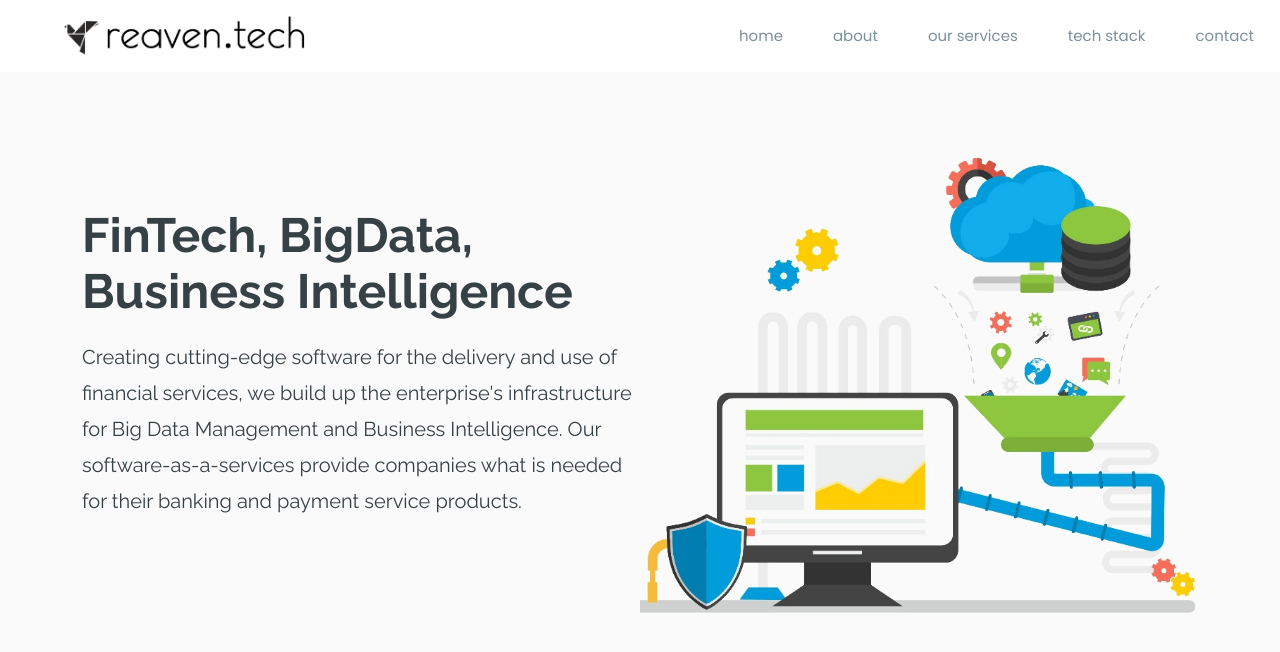
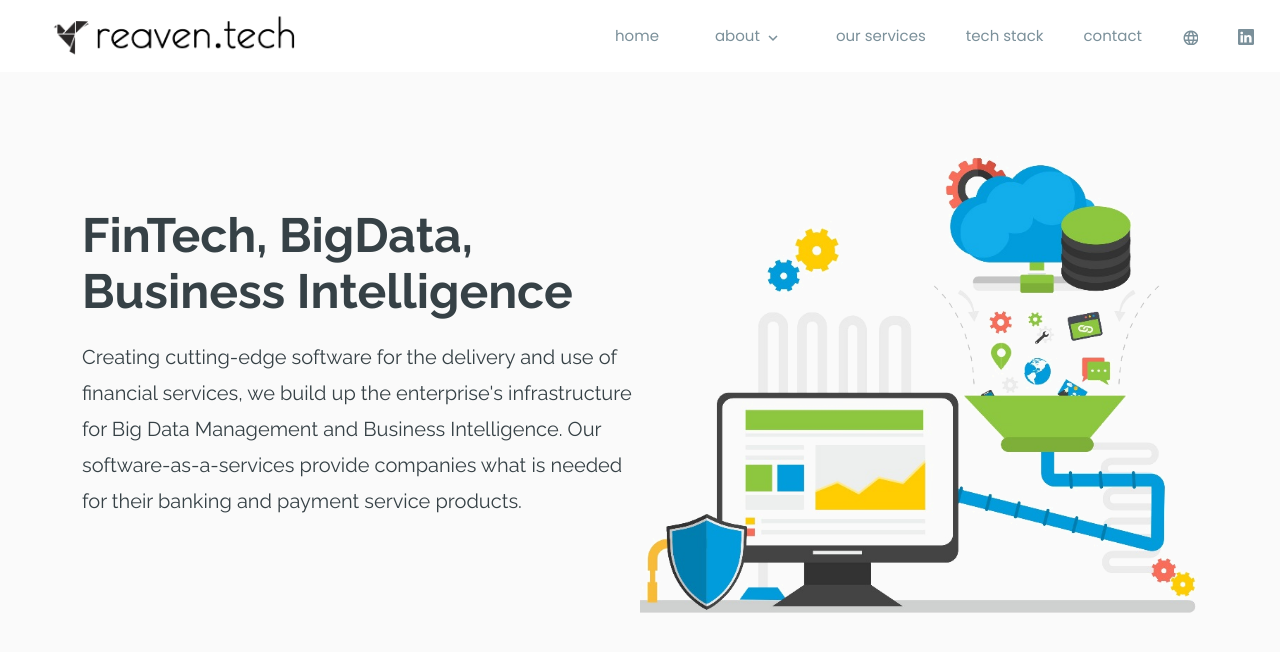
Before and after one commit to gamzenurmadan/angular-reaven-new-design, an Angular app: page / in a window 1280 px wide. Shown: the top 652 px of the page. Built offline with nearby package versions, Linux system fonts and the light colour scheme.

Commit message:
header update

```diff
--- a/package.json
+++ b/package.json
@@ -21,7 +21,9 @@
     "@angular/platform-browser": "^14.1.0",
     "@angular/platform-browser-dynamic": "^14.1.0",
     "@angular/router": "^14.1.0",
+    "angular-material-icons": "^0.7.1",
     "aos": "^2.3.4",
+    "bootstrap": "^5.2.0",
     "bootstrap-icons": "^1.9.1",
     "rxjs": "~7.5.0",
     "tslib": "^2.3.0",
--- a/src/app/app.module.ts
+++ b/src/app/app.module.ts
@@ -15,6 +15,8 @@ import { MainNavComponent } from './main-nav/main-nav.component';
 import { LayoutModule } from '@angular/cdk/layout';
 import { MatButtonModule } from '@angular/material/button';
 import { MatListModule } from '@angular/material/list';
+import {MatMenuModule} from '@angular/material/menu';
+
 
 @NgModule({
   declarations: [
@@ -33,7 +35,8 @@ import { MatListModule } from '@angular/material/list';
     MatSidenavModule,
     LayoutModule,
     MatButtonModule,
-    MatListModule
+    MatListModule,
+    MatMenuModule
   ],
   providers: [],
   bootstrap: [AppComponent]
--- a/src/app/main-nav/main-nav.component.html
+++ b/src/app/main-nav/main-nav.component.html
@@ -1,40 +1,66 @@
 <mat-sidenav-container class="sidenav-container">
-  <mat-sidenav #drawer class="sidenav"
+  <mat-sidenav #drawer position="end" class="sidenav"
       [ngClass]="{hidden: (isHandset$ | async) === false}"
       fixedInViewport="false"
       [attr.role]="(isHandset$ | async) ? 'dialog' : 'navigation'"
       [mode]="(isHandset$ | async) ? 'over' : 'side'"
       [opened]="(isHandset$ | async) === false">
-    <mat-toolbar>Menu</mat-toolbar>
+
     <mat-nav-list>
-      <a mat-list-item href="#">Link 1</a>
-      <a mat-list-item href="#">Link 2</a>
-      <a mat-list-item href="#">Link 3</a>
+      <a mat-list-item href="#">home</a>
+      <a mat-list-item href="#">
+        <button mat-button [matMenuTriggerFor]="menu" class="hidden-menu-item">about</button>
+        <mat-menu #menu="matMenu">
+          <button mat-menu-item class="hidden-menu-item">about us</button>
+          <button mat-menu-item class="hidden-menu-item">team</button>
+        </mat-menu>
+      </a>
+      <a mat-list-item href="#">our services</a>
+      <a mat-list-item href="#">tech stack</a>
+      <a mat-list-item href="#">contact</a>
     </mat-nav-list>
   </mat-sidenav>
   <mat-sidenav-content>
     <mat-toolbar class="header">
-      <button
-        type="button"
-        aria-label="Toggle sidenav"
-        mat-icon-button
-        (click)="drawer.toggle()"
-        *ngIf="isHandset$ | async">
-        <mat-icon class="rightbuttons" aria-label="Side nav toggle icon">menu</mat-icon>
-      </button>
         <span class="logo me-auto">
           <a href="index.html">
             <img src="assets/images/logo.png" alt style="height:50px;" >
           </a>
         </span>
-        <span class="rightbuttons" [ngClass]="{hidden: (isHandset$ | async) === true}">
-          <a href="#">home</a>
-          <a href="#">about</a>
-          <a href="#">our services</a>
-          <a href="#">tech stack</a>
-          <a href="#">contact</a>
+        <span class="rightbuttons" >
+          <span [ngClass]="{hidden: (isHandset$ | async) === true}">
+            <a href="#">home</a>
+            <a mat-list-item href="#">
+                <button mat-button [matMenuTriggerFor]="menu" class="hidden-menu-item">about
+                  <mat-icon aria-label="expand more" style="vertical-align: center;">expand_more</mat-icon>
+                </button>
+              <mat-menu #menu="matMenu">
+                <button mat-menu-item class="hidden-menu-item">about us</button>
+                <button mat-menu-item class="hidden-menu-item">team</button>
+              </mat-menu>
+            </a>
+            <a href="#">our services</a>
+            <a href="#">tech stack</a>
+            <a href="#">contact</a>
+          </span>
         </span>
+          <span class="social-links">
+            <a href="https://reaventures.de/en/" target="_blank" style="padding: 0px 0px 0px 0px;"><mat-icon aria-label="languages">languages</mat-icon></a>
+            <a href="https://www.linkedin.com/company/rea-ventures-gmbh-co-kg/about/" target="_blank">
+              <svg xmlns="http://www.w3.org/2000/svg" width="16" height="16" fill="currentColor" class="bi bi-linkedin" viewBox="0 0 16 16">
+              <path d="M0 1.146C0 .513.526 0 1.175 0h13.65C15.474 0 16 .513 16 1.146v13.708c0 .633-.526 1.146-1.175 1.146H1.175C.526 16 0 15.487 0 14.854V1.146zm4.943 12.248V6.169H2.542v7.225h2.401zm-1.2-8.212c.837 0 1.358-.554 1.358-1.248-.015-.709-.52-1.248-1.342-1.248-.822 0-1.359.54-1.359 1.248 0 .694.521 1.248 1.327 1.248h.016zm4.908 8.212V9.359c0-.216.016-.432.08-.586.173-.431.568-.878 1.232-.878.869 0 1.216.662 1.216 1.634v3.865h2.401V9.25c0-2.22-1.184-3.252-2.764-3.252-1.274 0-1.845.7-2.165 1.193v.025h-.016a5.54 5.54 0 0 1 .016-.025V6.169h-2.4c.03.678 0 7.225 0 7.225h2.4z"/>
+              </svg>
+            </a>
+          </span>
 
+          <button
+            type="button"
+            aria-label="Toggle sidenav"
+            mat-icon-button
+            (click)="drawer.toggle()"
+            *ngIf="isHandset$ | async">
+            <mat-icon style="font-size: 28px;" aria-label="Side nav toggle icon">menu</mat-icon>
+          </button>
 
     </mat-toolbar>
     <ng-content></ng-content>
--- a/src/app/main-nav/main-nav.component.scss
+++ b/src/app/main-nav/main-nav.component.scss
@@ -1,9 +1,11 @@
 .sidenav-container {
   height: 100%;
+
 }
 
 .sidenav {
   width: 200px;
+
 
 }
 
@@ -16,6 +18,15 @@
   top: 0;
   z-index: 1;
 }
+
+.mat-icon{
+  font-size: 18px;
+  width: 16px;
+  height: 16px;
+  vertical-align: middle;
+  transition: 0.5s;
+}
+
 
 .header{
   height: 72px;
@@ -32,11 +43,18 @@
   margin-left: auto;
 }
 
-.mat-toolbar a{
+.social-links{
+  margin: 0 0 0 30px !important;
+  display: inline-block !important;
+  justify-content: center !important;
+}
+
+.mat-toolbar a, .mat-list-item{
   display: inline-block;
   justify-content: space-between;
   padding: 10px 0 10px 30px;
   margin: 0 10px;
+  margin-left: auto;
   font-family:'Poppins', sans-serif;
   font-size: 15px;
   color: #7b909a;
@@ -44,3 +62,13 @@
   transition: 0.3s;
   text-decoration: none;
 }
+
+.hidden-menu-item{
+  font-family:'Poppins', sans-serif;
+  font-size: 15px;
+  color: #7b909a;
+}
+
+.mat-toolbar a:hover, .mat-list-item:hover, .hidden-menu-item:hover{
+  color: #009cea;
+}
--- a/src/index.html
+++ b/src/index.html
@@ -11,6 +11,7 @@
   <link rel="preconnect" href="https://fonts.gstatic.com">
   <link href="https://fonts.googleapis.com/css2?family=Roboto:wght@300;400;500&display=swap" rel="stylesheet">
   <link href="https://fonts.googleapis.com/icon?family=Material+Icons" rel="stylesheet">
+  <link rel="stylesheet" href="https://stackpath.bootstrapcdn.com/font-awesome/4.7.0/css/font-awesome.min.css">
 
 
   <link rel="preconnect" href="https://fonts.googleapis.com">
@@ -21,9 +22,12 @@
   <link rel="preconnect" href="https://fonts.gstatic.com" crossorigin>
   <link href="https://fonts.googleapis.com/css2?family=Poppins&display=swap" rel="stylesheet">
 
+  <link rel="stylesheet" href="https://fonts.googleapis.com/css2?family=Material+Symbols+Outlined:opsz,wght,FILL,GRAD@20..48,100..700,0..1,-50..200" />
+
 </head>
 <body data-aos-easing="ease-in-out" data-aos-duration="1000" data-aos-delay="0" class="mat-typography" >
   <app-root></app-root>
   <script src="https://cdn.jsdelivr.net/npm/bootstrap@5.0.2/dist/js/bootstrap.bundle.min.js" integrity="sha384-MrcW6ZMFYlzcLA8Nl+NtUVF0sA7MsXsP1UyJoMp4YLEuNSfAP+JcXn/tWtIaxVXM" crossorigin="anonymous"></script>
+
 </body>
 </html>
```
Also changed, not shown: 1 other file (tests, documents, lock files or other folders).
